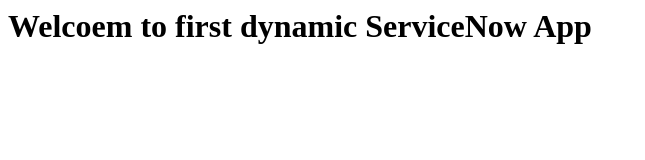
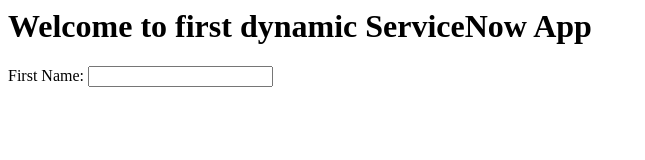
Before and after one commit to AkankshaSharma22/newApp, a plain HTML site: page index.html in a window 1280 px wide. Shown: the whole page, without its empty margins (0-645 px from the left). Drawn offline with Linux system fonts and the light colour scheme.

Commit message:
code change and correction

```diff
--- a/index.html
+++ b/index.html
@@ -5,6 +5,9 @@
 </head>
 
 <body>
-        <h1> Welcoem to first dynamic ServiceNow App</h1>
+        <h1> Welcome to first dynamic ServiceNow App</h1>
+        <div>
+            First Name: <input type="text" />
+        </div>
 </body>
 </html>
```
